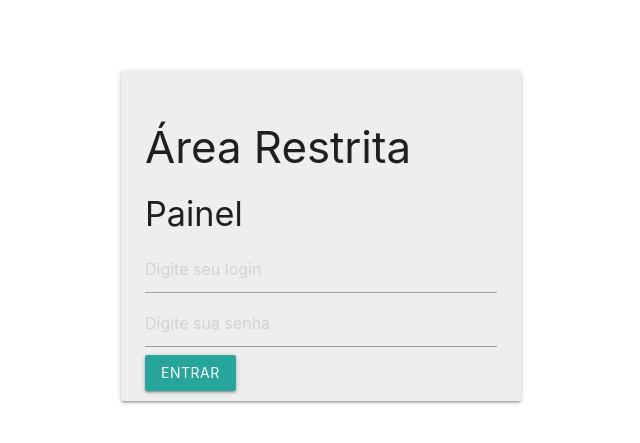
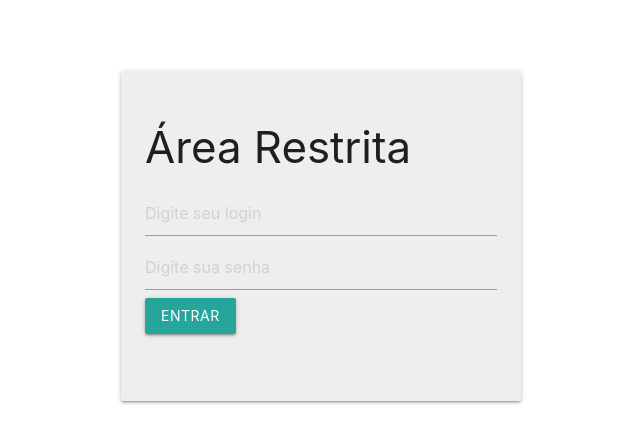
Before and after one commit to Telles01/crud_php, a PHP site: page / in a window 1280 px wide. Shown: the part 160-603 px from the top of the page, without its empty margins (319-959 px from the left). Run offline with PHP 8.4, Linux system fonts and the light colour scheme.

Commit message:
without title

```diff
--- a/index.php
+++ b/index.php
@@ -41,7 +41,7 @@
         <div class="login card-panel">
 
             <h3>Área Restrita</h3>
-            <h4>Painel</h4>
+
             <!-- form login -->
 
             <form action="verificar-login.php" method="post">
```
